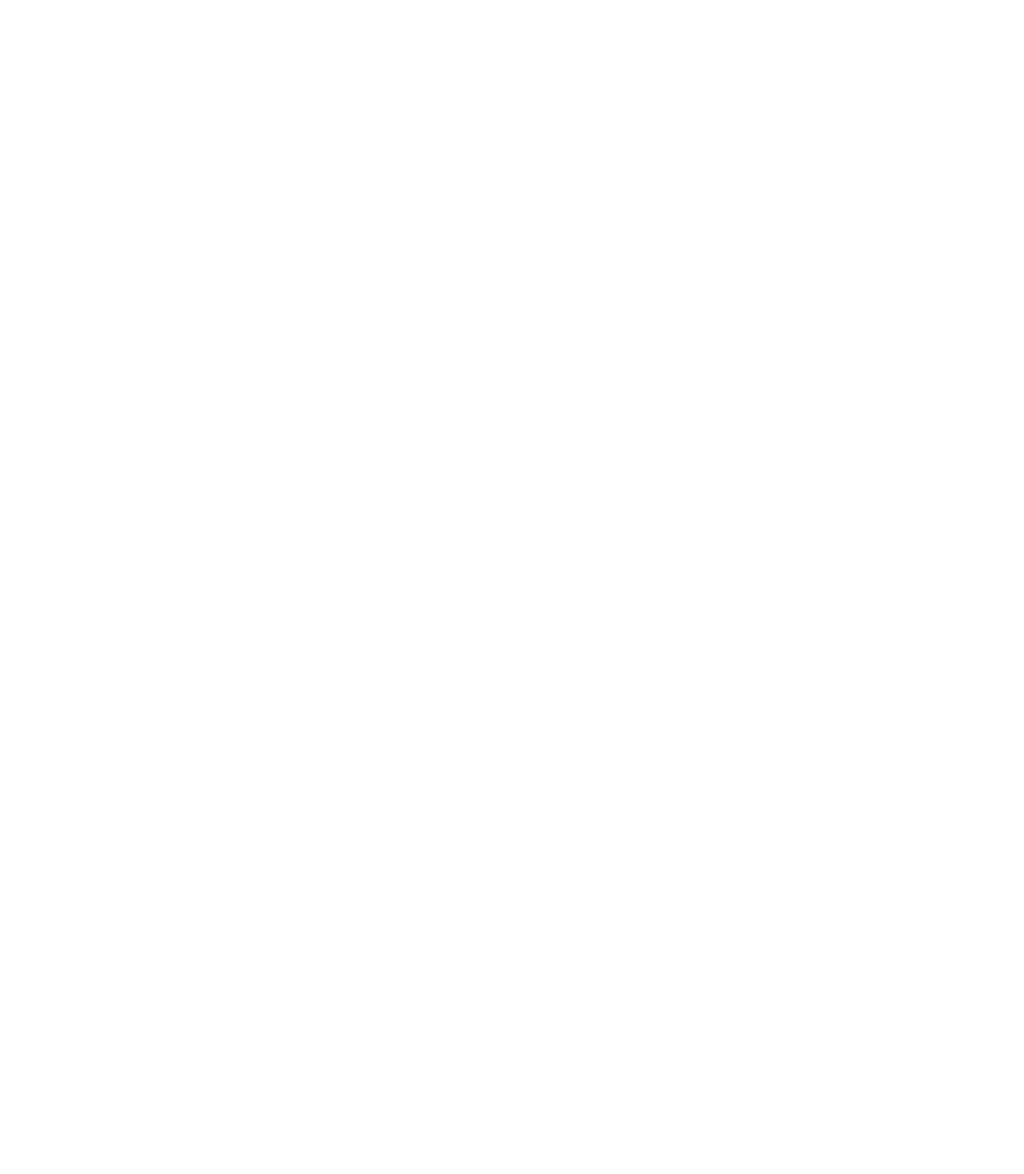
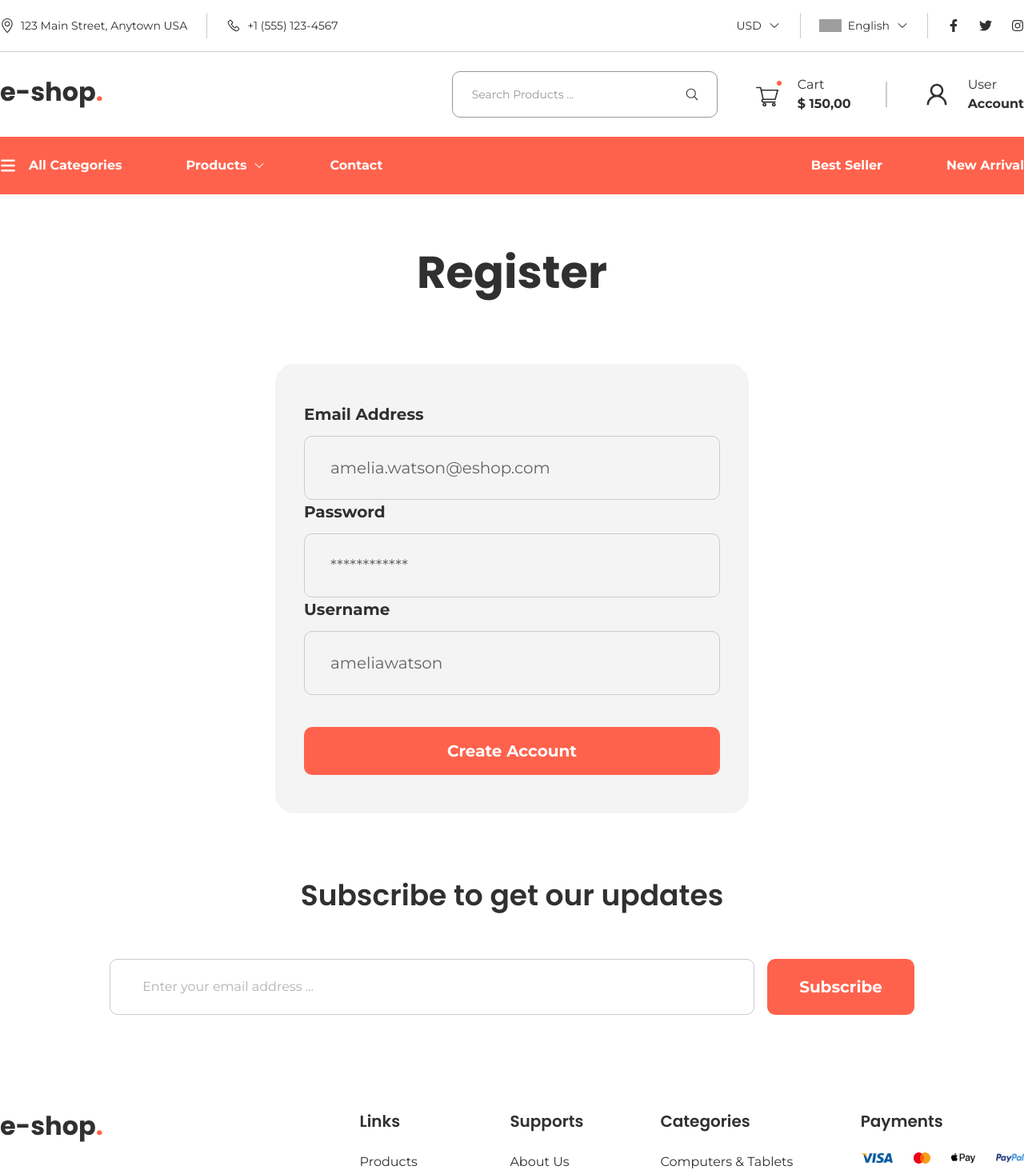
Before and after one commit to dearnasaruddin/e-shop, a React (Vite) app: page /registration in a window 1280 px wide. Before the commit this address had no page. Shown: the top 1468 px of the page at 80% size. Before the commit the page ends 800 px from the top, so only its background shows below. Built offline with nearby package versions, Linux system fonts and the light colour scheme; grey boxes are pictures that could not be loaded.

Commit message:
registration page added

```diff
--- a/src/App.jsx
+++ b/src/App.jsx
@@ -8,6 +8,7 @@ import ProductDetailsPage from './pages/ProductDetailsPage';
 import ProductListPage from './pages/ProductListPage';
 import CommonLayout from './components/commonLayouts/CommonLayout';
 import CartPage from './pages/CartPage';
+import RegistrationPage from './pages/RegistationPage';
 
 function App() {
 
@@ -15,6 +16,7 @@ function App() {
     <Routes>
       <Route path="/" element={<CommonLayout />}>
         <Route path="/" element={<HomePage />} />
+        <Route path="/registration" element={<RegistrationPage />} />
         <Route path="/blog" element={<BlogPage />} />
         <Route path="/checkout" element={<CheckoutPage />} />
         <Route path="/contact" element={<ContactPage />} />
--- a/src/components/footer/FooterTop.jsx
+++ b/src/components/footer/FooterTop.jsx
@@ -9,7 +9,7 @@ const FooterTop = () => {
 
     return (
         <Container>
-            {location.pathname == '/cart' ?
+            {location.pathname == '/cart' || location.pathname == '/registration' ?
                 <div className='lg:pb-4.5 pt-4 lg:pt-20'>
                     <h3 className='font-poppins font-semibold text-2xl max-sm:max-w-50 max-sm:mx-auto lg:text-4xl lg:leading-11.5 text-secondary mb-6 lg:mb-14 text-center'>Subscribe to get our updates</h3>
                     <div className='flex justify-center gap-x-4'>
--- a/src/components/header/MiddleBar.jsx
+++ b/src/components/header/MiddleBar.jsx
@@ -93,7 +93,7 @@ const MiddleBar = () => {
               </Link>
 
               {/* ======= User ======= */}
-              <div className='flex items-center gap-x-3 sm:gap-x-2 lg:gap-x-5.5 cursor-pointer'>
+              <Link to={'/registration'} className='flex items-center gap-x-3 sm:gap-x-2 lg:gap-x-5.5 cursor-pointer'>
                 <div>
                   <AiOutlineUser className='text-[34px] sm:max-md:text-3xl' />
                 </div>
@@ -101,7 +101,7 @@ const MiddleBar = () => {
                   <p className='text-sm lg:text-base lg:leading-6'>User</p>
                   <span className='font-bold text-sm lg:text-base lg:leading-6'>Account</span>
                 </div>
-              </div>
+              </Link>
             </div>
 
           </div>
--- /dev/null
+++ b/src/pages/RegistationPage.jsx
@@ -0,0 +1,28 @@
+import React from 'react'
+import Container from '../components/commonLayouts/Container'
+import InputBox from '../components/InputBox'
+import Button from '../components/Button'
+
+const RegistrationPage = () => {
+    return (
+        <div>
+            <Container>
+                <h1 className='font-poppins font-bold text-3xl lg:text-[56px] lg:leading-17 text-secondary text-center mb-6 lg:mb-20 mt-6 lg:mt-16'>Register</h1>
+                <div className='max-w-148 mx-auto rounded-3xl bg-[#f4f4f4] py-12 px-9'>
+                    <div>
+                          <InputBox label='Email Address' type='email' placeholder='amelia.watson@eshop.com' />
+                    </div>
+                    <div>
+                          <InputBox label='Password' type='password' placeholder='************' />
+                    </div>
+                    <div>
+                          <InputBox label='Username' type='text' placeholder='ameliawatson' />
+                    </div>
+                    <Button className='w-full mt-10' content='Create Account'/>
+                </div>
+            </Container>
+        </div>
+    )
+}
+
+export default RegistrationPage
```
